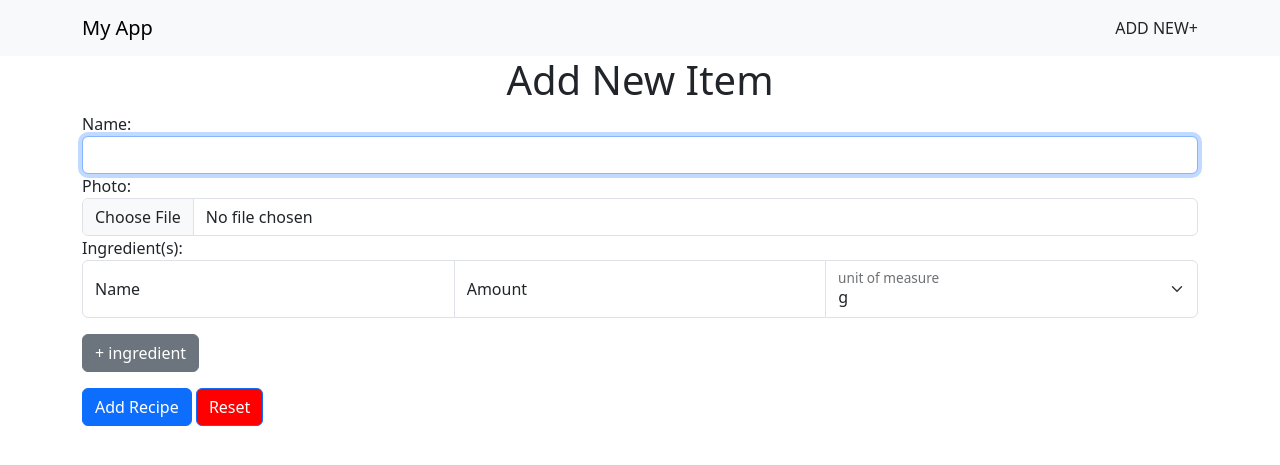
After one commit to csrpcstudycs50/cs50-project, a Flask app: template templates/add.html in a window 1280 px wide. The commit adds this page. Shown: the top 465 px of the page. Run offline with Flask 3, Linux system fonts and the light colour scheme; the template is opened without the code that fills it, so the values that code supplies are empty.

Commit message:
started the recipe app again

```diff
--- /dev/null
+++ b/app.py
@@ -0,0 +1,17 @@
+from flask import Flask, request, render_template
+
+app = Flask(__name__)
+
+@app.route('/')
+def index():
+    return render_template('index.html')
+
+@app.route('/add', methods=['GET', 'POST'])
+def add():
+    if request.method == 'POST':
+        # Handle form submission
+        pass
+    return render_template('add.html')
+
+if __name__ == '__main__':
+    app.run(debug=True)
--- /dev/null
+++ b/static/style.css
@@ -0,0 +1,6 @@
+h1{
+    text-align: center;
+}
+#reset{
+    background-color: red;
+}
--- /dev/null
+++ b/templates/add.html
@@ -0,0 +1,80 @@
+{% extends "layout.html" %}
+
+{%block title%}Add New{% endblock %}
+
+{% block body %}
+    <div class="container">
+        <h1>Add New Item</h1>
+        <form method="post">
+            <div class="form-group">
+                <label for="name">Name:</label>
+                <input type="text" class="form-control" id="name" name="name" autofocus required>
+            </div>
+            <div class="form-group">
+                <label for="photo">Photo:</label>
+                <input type="file" class="form-control" id="photo" name="photo" required>
+            </div>
+            <!--All ingredients-->
+            <div name="ingredient groups"></div>
+                <label for="ingredient groups">Ingredient(s):</label>
+                <!--one ingredient-->
+                <div name="ingredient group" class="input-group">
+                    <!--Name-->
+                    <div class="form-floating mb-3">
+                        <input type="text" class="form-control" id="floatingInput" name="ingredient" placeholder="eg.,flour" required>
+                        <label for="floatingInput">Name</label>
+                    </div>
+
+                    <!--Amount-->
+                    <div class="form-floating mb-3">
+                    <input type="number" class="form-control" id="floatingInput" setp="0.01" name="amount" placeholder="eg.,2." required>
+                        <label for="floatingInput">Amount</label>
+                    </div>
+
+                    <!--unit of measure-->
+                    <div class="form-floating">
+                        <select class="form-select" id="floatingSelect" aria-label="Floating label select example">
+                            <!-- Weight / Mass -->
+                            <option value="g">g</option>
+                            <option value="kg">kg</option>
+                            <option value="mg">mg</option>
+                            <option value="oz">oz</option>
+                            <option value="lb">lb</option>
+
+                            <!-- Volume (Metric) -->
+                            <option value="ml">ml</option>
+                            <option value="l">l</option>
+
+                            <!-- Volume (US / Imperial Standard) -->
+                            <option value="tsp">tsp</option>
+                            <option value="tbsp">tbsp</option>
+                            <option value="fl oz">fl oz</option>
+                            <option value="cup">cup</option>
+                            <option value="pt">pt</option>
+
+                            <!-- Whole Units & Counts -->
+                            <option value="piece">piece</option>
+                            <option value="whole">whole</option>
+                            <option value="slice">slice</option>
+                            <option value="clove">clove</option>
+                            <option value="can">can</option>
+                            <option value="package">package</option>
+
+                            <!-- Culinary / Informal Measures -->
+                            <option value="pinch">pinch</option>
+                            <option value="dash">dash</option>
+                            <option value="handful">handful</option>
+                            <option value="bunch">bunch</option>
+                            <option value="drop">drop</option>
+                        </select>
+                        <label for="floatingSelect">unit of measure</label>
+                    </div>
+                </div>
+            <div class="input-group mb-3">
+                <button class="btn btn-secondary" type="button" id="addIngredient">+ ingredient</button>
+            </div>
+            <button type="submit" class="btn btn-primary">Add Recipe</button>
+            <button type="reset" id="reset" class="btn btn-primary">Reset</button>
+        </form>
+    </div>
+{% endblock %}
--- a/templates/layout.html
+++ b/templates/layout.html
@@ -1,13 +1,30 @@
 <!DOCTYPE html>
 
 <html lang="en">
+
 <head>
     <meta charset="UTF-8">
+    <meta name="viewport" content="width=device-width, initial-scale=1.0">
 
-    <meta name="viewport" content="width=device-width, initial-scale=1.0">
+    <!-- http://getbootstrap.com/docs/5.3/ -->
+    <link href="https://cdn.jsdelivr.net/npm/bootstrap@5.3.8/dist/css/bootstrap.min.css" rel="stylesheet"
+        integrity="sha384-sRIl4kxILFvY47J16cr9ZwB07vP4J8+LH7qKQnuqkuIAvNWLzeN8tE5YBujZqJLB" crossorigin="anonymous">
+    <script src="https://cdn.jsdelivr.net/npm/bootstrap@5.3.8/dist/js/bootstrap.bundle.min.js"
+        integrity="sha384-FKyoEForCGlyvwx9Hj09JcYn3nv7wiPVlz7YYwJrWVcXK/BmnVDxM+D2scQbITxI"
+        crossorigin="anonymous"></script>
+
+    <link rel="stylesheet" href="{{ url_for('static', filename='style.css') }}">
     <title>{% block title %}{% endblock %}</title>
 </head>
+
 <body>
+    <nav class="navbar navbar-expand-lg navbar-light bg-light">
+        <div class="container">
+            <a class="navbar-brand" href="/">My App</a>
+            <a class="nav-link" href="/add">ADD NEW+</a>
+        </div>
+    </nav>
     {% block body %}{% endblock %}
 </body>
+
 </html>
```
